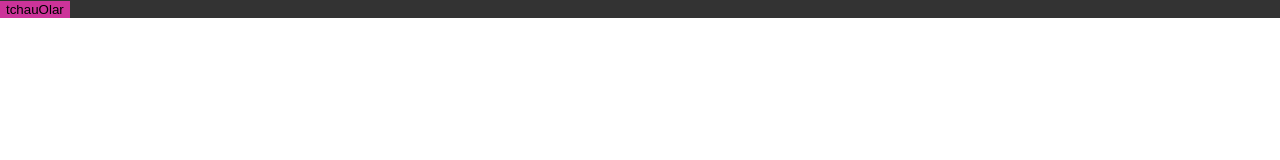
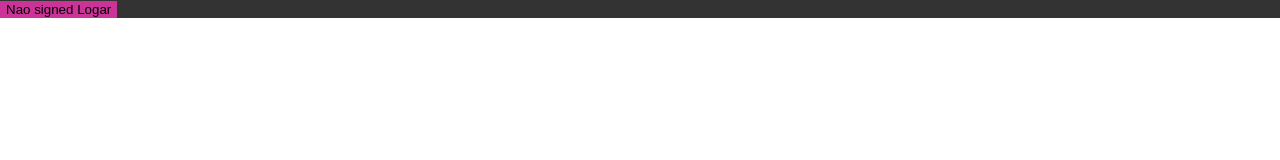
Before and after one commit to Arthurgallina1/react-typescript, a React (Create React App) app: page /login in a window 1280 px wide. Shown: the top 160 px of the page. Built offline with nearby package versions, Linux system fonts and the light colour scheme.

Commit message:
add custom router

```diff
--- a/src/context/auth.tsx
+++ b/src/context/auth.tsx
@@ -1,4 +1,5 @@
 import React, { useState, createContext, useEffect } from "react";
+import { useHistory } from "react-router";
 import app from "../services/api";
 
 interface IUser {
@@ -23,13 +24,14 @@ const initialState = {
     signIn: () => {},
     token: "",
     user: { name: "", id: 0 },
-    loading: false,
+    loading: true,
 };
 
 //generics
 const AuthContext = createContext<IAuthContextData>(initialState);
 
 function AuthProvider({ children }: IProps) {
+    const history = useHistory();
     const [user, setUser] = useState<IUser>(initialState.user);
     const [loading, setLoading] = useState(initialState.loading);
     const [token, setToken] = useState(initialState.token);
@@ -41,9 +43,11 @@ function AuthProvider({ children }: IProps) {
         if (storedToken && storedUser) {
             setUser(JSON.parse(storedUser));
             setToken(storedToken);
+            setSigned(true);
             app.defaults.headers.authorization = `Bearer ${storedToken}`;
-            console.log("rehydrated");
+            console.log("rehydrated", storedToken, storedUser);
         }
+        setLoading(false);
     }, []);
 
     function signIn() {
@@ -68,11 +72,8 @@ function AuthProvider({ children }: IProps) {
             setUser({ name: data.username, id: data.userId });
             setToken(data.token);
             setLoading(false);
-            return {
-                token: "123",
-                username: "arthur",
-                userId: 1,
-            };
+            // history.push("/dashboard");
+            console.log("oi");
         } catch (err) {
             console.log(err);
         }
--- /dev/null
+++ b/src/pages/Dashboard/index.tsx
@@ -0,0 +1,12 @@
+import React, { useContext } from "react";
+import { AuthContext } from "../../context/auth";
+import * as Styles from "./styles";
+//import * as S or { Container } ...
+
+function Dashboard() {
+    const { user, loading, signIn, signed } = useContext(AuthContext);
+
+    return <Styles.Container>dashboard</Styles.Container>;
+}
+
+export default Dashboard;
--- /dev/null
+++ b/src/pages/Dashboard/styles.ts
@@ -0,0 +1,14 @@
+import styled from 'styled-components'
+
+export const Container = styled.div`
+    width: 100%;
+    background-color: ${(props) => props.theme.colors.primary};
+
+`
+
+export const Button = styled.button`
+    border: 0;
+    max-width: 80%;
+    background-color: ${(props) => (props.disabled ? props.theme.colors.primary : props.theme.colors.secondary )}
+
+`
--- a/src/pages/SignIn/index.tsx
+++ b/src/pages/SignIn/index.tsx
@@ -12,7 +12,7 @@ function SignIn() {
     return (
         <Styles.Container>
             <Styles.Button onClick={handleSignIn}>
-                {signed ? "ola0r " : "tchau"}Olar
+                {signed ? "Signed " : "Nao signed"} Logar
             </Styles.Button>
             {user.name && <span>Welcome {user.name}</span>}
         </Styles.Container>
--- /dev/null
+++ b/src/routes/Route.tsx
@@ -0,0 +1,27 @@
+import React, { FunctionComponent, useContext } from "react";
+import { Redirect, Route, RouteProps } from "react-router";
+import { AuthContext } from "../context/auth";
+
+interface IProps extends RouteProps {
+    isPrivate: boolean;
+    signed: boolean;
+}
+
+const CustomRouter: FunctionComponent<IProps> = ({
+    isPrivate,
+    signed,
+    ...rest
+}) => {
+    const { loading } = useContext(AuthContext);
+
+    if (loading) {
+        return <h1>loading</h1>;
+    }
+    if (isPrivate && !signed) {
+        return <Redirect to='/login' />;
+    }
+
+    return <Route {...rest} />;
+};
+
+export default CustomRouter;
--- a/src/routes/index.tsx
+++ b/src/routes/index.tsx
@@ -1,11 +1,34 @@
-import { Switch, Route } from "react-router-dom";
+import { useContext } from "react";
+import { Switch } from "react-router-dom";
+import { AuthContext } from "../context/auth";
+import Dashboard from "../pages/Dashboard";
 import SignIn from "../pages/SignIn";
+import CustomRouter from "./Route";
 
 export default function Routes() {
+    const { signed } = useContext(AuthContext);
     return (
         <Switch>
-            <Route path='/login' exact component={SignIn} />
-            <Route path='/' component={() => <h1>page not found</h1>} />
+            <CustomRouter
+                signed={signed}
+                isPrivate={false}
+                path='/login'
+                exact
+                component={SignIn}
+            />
+            <CustomRouter
+                signed={signed}
+                isPrivate
+                path='/dashboard'
+                exact
+                component={Dashboard}
+            />
+            <CustomRouter
+                signed={signed}
+                isPrivate={false}
+                path='/'
+                component={() => <h1>page not found</h1>}
+            />
         </Switch>
     );
 }
```
Also changed, not shown: 1 other file (tests, documents, lock files or other folders).
